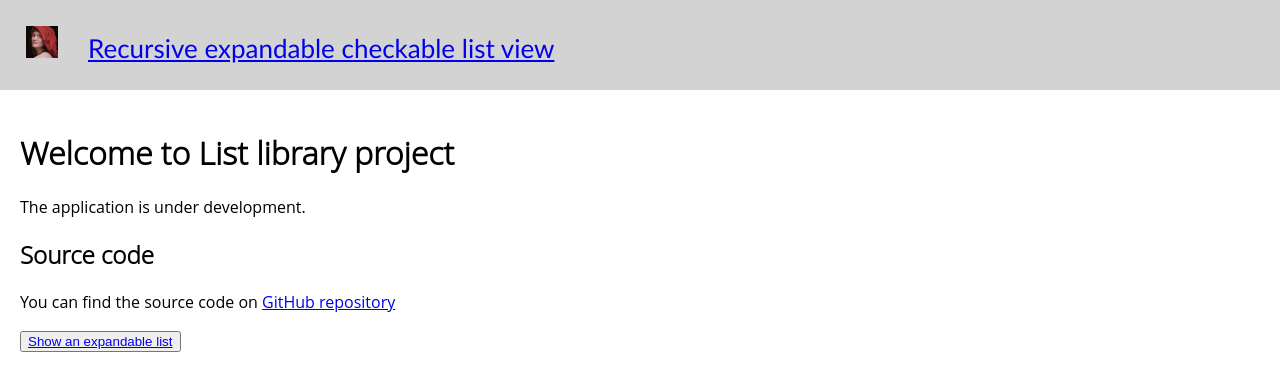
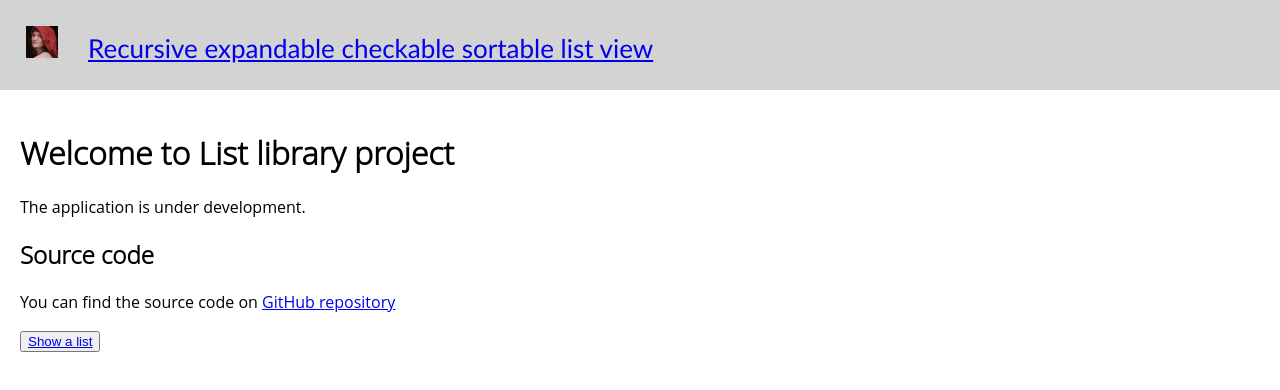
Before and after one commit to alina-lapina/recursive-expandable-sortable-draggable-crud-list, a React (Create React App) app: page / in a window 1280 px wide. Shown: the top 390 px of the page. Built offline with nearby package versions, Linux system fonts and the light colour scheme.

Commit message:
title corrected to include "sortable"

```diff
--- a/src/components/App.js
+++ b/src/components/App.js
@@ -13,7 +13,7 @@ export default function App() {
                         <div className="App-name">
                             <Link to="/">
                                 <img src={logo} className="App-logo" alt="Alina Lapina's avatar"/>
-                                Recursive expandable checkable list view
+                                Recursive expandable checkable sortable list view
                             </Link>
                         </div>
                     </header>
--- a/src/components/WelcomePage.jsx
+++ b/src/components/WelcomePage.jsx
@@ -16,7 +16,7 @@ export default function WelcomePage() {
                 >GitHub repository</a>
             </p>
 
-            <button><Link to="/expandable">Show an expandable list</Link></button>
+            <button><Link to="/expandable">Show a list</Link></button>
         </div>
     );
 }
```
